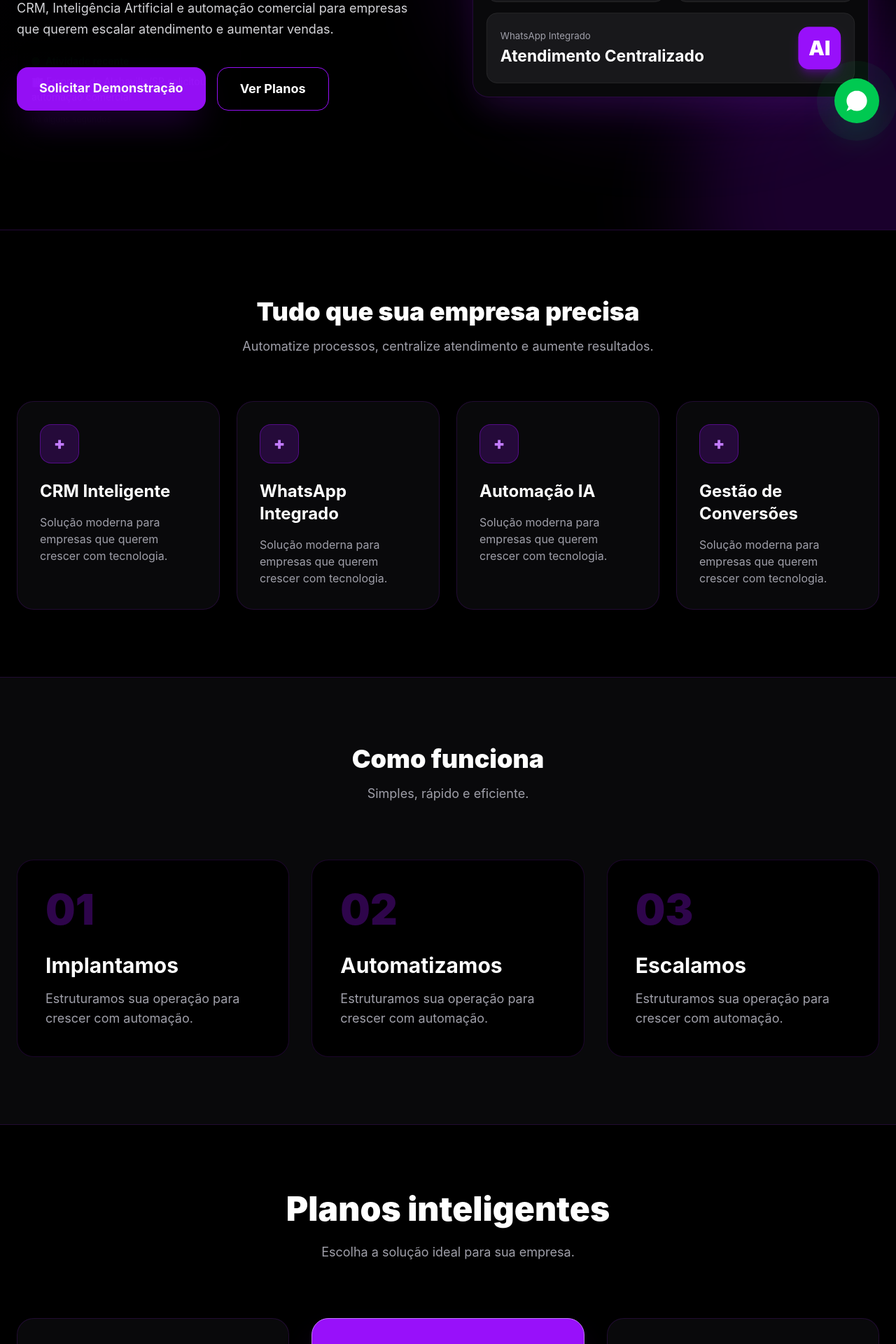
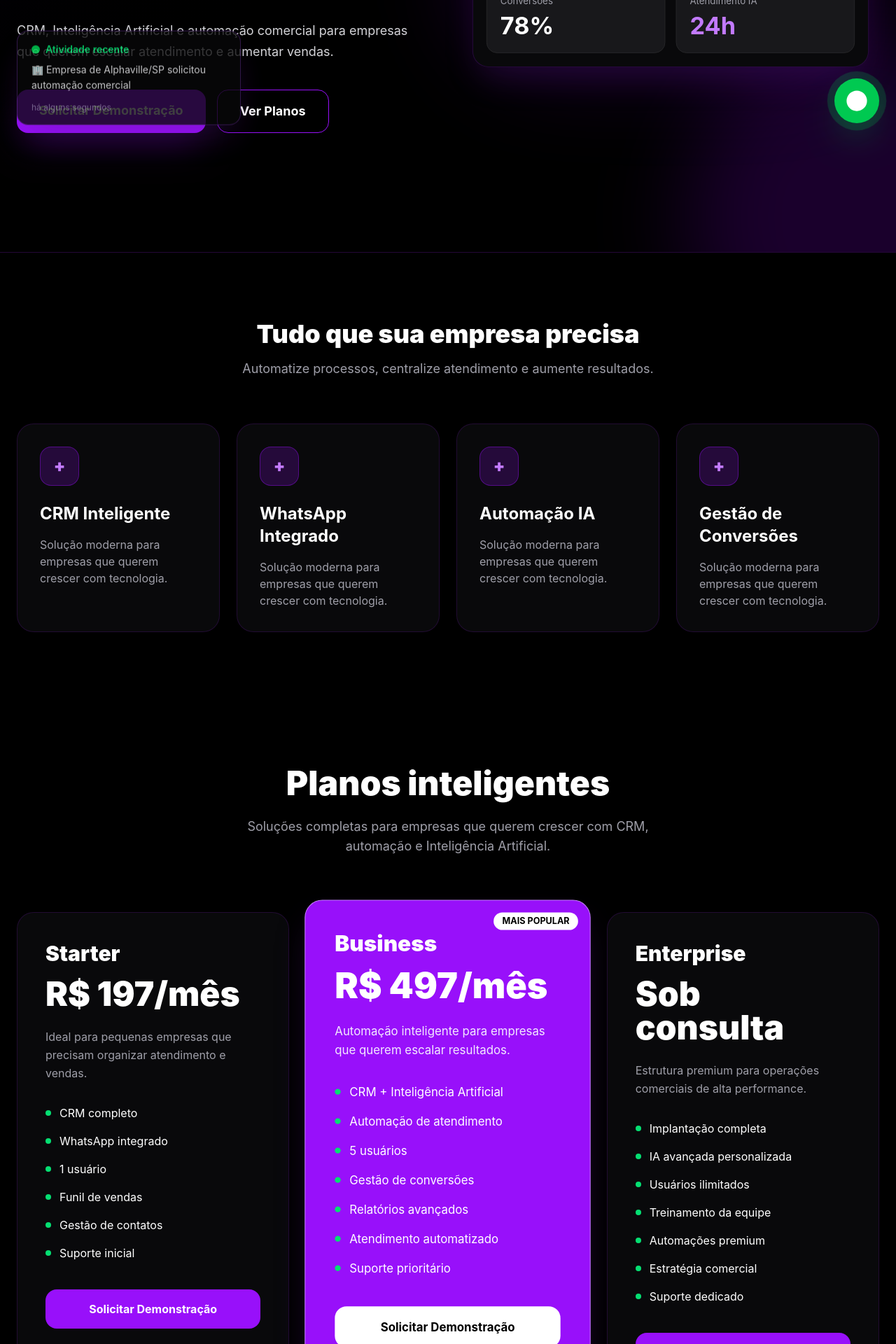
Before and after one commit to charlindiego-bot/chileno-systems, a React (Vite) app: page / in a window 1280 px wide. Shown: the part 600-2520 px from the top of the page at 70% size. Built offline with nearby package versions, Linux system fonts and the light colour scheme.

Commit message:
Atualização landing page premium

```diff
--- a/src/App.jsx
+++ b/src/App.jsx
@@ -1,7 +1,7 @@
 import { useEffect, useState } from 'react'
 import logo from './assets/logo.png'
 
-export default function ChilenoSystemsLandingPage() {
+export default function App() {
 
   const whatsappLink =
     'https://wa.me/5515920004506?text=Olá%20Diego,%20quero%20conhecer%20a%20Chileno%20Systems'
@@ -15,6 +15,11 @@ export default function ChilenoSystemsLandingPage() {
     '🏥 Clínica em Cerquilho/SP avaliando automação de atendimento',
     '🧠 Empresa de Tatuí/SP interessada em IA para vendas',
     '📊 Empresa de Boituva/SP solicitou proposta comercial',
+    '⚡ Empresa de Alphaville/SP iniciou avaliação do CRM',
+    '💼 Nova empresa em São Paulo/SP entrou em contato',
+    '🎉 Empresa de Sorocaba/SP contratou implantação completa',
+    '📝 Empresa de Jundiaí/SP solicitou demonstração de IA',
+    '🤝 Empresa de Indaiatuba/SP iniciou conversa sobre automação',
     '⚡ Empresa de Alphaville/SP iniciou avaliação do CRM',
     '💼 Nova empresa em São Paulo/SP entrou em contato',
     '🎉 Empresa de Sorocaba/SP contratou implantação completa',
@@ -94,22 +99,18 @@ export default function ChilenoSystemsLandingPage() {
   }, [])
 
   return (
-    <div className="min-h-screen bg-black text-white font-sans overflow-hidden scroll-smooth">
+    <div className="min-h-screen bg-black text-white font-sans overflow-hidden">
 
       {/* NAVBAR */}
       <header className="fixed top-0 left-0 w-full z-50 backdrop-blur-xl bg-black/70 border-b border-purple-900/20">
 
         <div className="max-w-7xl mx-auto px-6 py-2 flex items-center justify-between">
 
-          <div className="flex items-center gap-3">
-
           <img
             src={logo}
             alt="Chileno Systems"
             className="w-64 lg:w-72 drop-shadow-[0_0_25px_rgba(168,85,247,0.35)]"
           />
-
-          </div>
 
           <nav className="hidden lg:flex items-center gap-8 text-sm text-zinc-300">
 
@@ -173,12 +174,12 @@ export default function ChilenoSystemsLandingPage() {
 
       </div>
 
-      {/* WHATSAPP FLOAT */}
+      {/* BOTÃO WHATSAPP */}
       <a
         href={whatsappLink}
         target="_blank"
         rel="noopener noreferrer"
-        className="fixed bottom-6 right-6 z-50 group"
+        className="fixed bottom-6 right-6 z-50"
       >
 
         <div className="absolute inset-0 rounded-full bg-green-500 animate-ping opacity-30" />
@@ -190,7 +191,7 @@ export default function ChilenoSystemsLandingPage() {
             viewBox="0 0 32 32"
             className="w-9 h-9 fill-white"
           >
-            <path d="M16.004 3C8.82 3 3 8.82 3 16.004c0 2.823.902 5.438 2.438 7.57L3 29l5.617-2.367a12.944 12.944 0 0 0 7.387 2.305H16c7.184 0 13.004-5.82 13.004-13.004S23.184 3 16 3z" />
+            <path d="M16.004 3C8.82 3 3 8.82 3 16.004S8.82 29 16.004 29 29 23.18 29 16.004 23.18 3 16.004 3z" />
           </svg>
 
         </div>
@@ -198,7 +199,7 @@ export default function ChilenoSystemsLandingPage() {
       </a>
 
       {/* HERO */}
-      <section className="relative overflow-hidden border-b border-purple-900/40 pt-32">
+      <section className="relative overflow-hidden border-b border-purple-900/40 pt-40">
 
         <div className="absolute inset-0 bg-gradient-to-br from-purple-950/40 via-black to-black" />
 
@@ -269,14 +270,6 @@ export default function ChilenoSystemsLandingPage() {
 
             <div className="relative bg-zinc-950 border border-purple-800/30 rounded-3xl p-5 scale-95 shadow-2xl shadow-purple-900/30 w-full max-w-[620px]">
 
-              <div className="flex items-center gap-2 mb-6">
-
-                <div className="w-3 h-3 rounded-full bg-red-500" />
-                <div className="w-3 h-3 rounded-full bg-yellow-500" />
-                <div className="w-3 h-3 rounded-full bg-green-500" />
-
-              </div>
-
               <div className="grid gap-4">
 
                 <div className="bg-zinc-900 rounded-2xl p-5 border border-zinc-800">
@@ -313,30 +306,6 @@ export default function ChilenoSystemsLandingPage() {
 
                     <div className="text-4xl font-bold text-purple-400">
                       {hoursCount}h
-                    </div>
-
-                  </div>
-
-                </div>
-
-                <div className="bg-zinc-900 rounded-2xl p-5 border border-zinc-800">
-
-                  <div className="flex justify-between items-center">
-
-                    <div>
-
-                      <div className="text-zinc-400 text-sm">
-                        WhatsApp Integrado
-                      </div>
-
-                      <div className="text-2xl font-bold mt-1">
-                        Atendimento Centralizado
-                      </div>
-
-                    </div>
-
-                    <div className="w-16 h-16 rounded-2xl bg-purple-600 flex items-center justify-center text-3xl font-black shadow-lg shadow-purple-700/40">
-                      AI
                     </div>
 
                   </div>
@@ -405,61 +374,6 @@ export default function ChilenoSystemsLandingPage() {
 
       </section>
 
-      {/* COMO FUNCIONA */}
-      <section
-        id="como-funciona"
-        className="bg-zinc-950 border-y border-purple-900/30"
-      >
-
-        <div className="max-w-7xl mx-auto px-6 py-24">
-
-          <div className="text-center mb-20">
-
-            <h2 className="text-4xl font-black mb-4">
-              Como funciona
-            </h2>
-
-            <p className="text-zinc-400 text-lg">
-              Simples, rápido e eficiente.
-            </p>
-
-          </div>
-
-          <div className="grid lg:grid-cols-3 gap-8">
-
-            {[
-              'Implantamos',
-              'Automatizamos',
-              'Escalamos',
-            ].map((item, index) => (
-
-              <div
-                key={index}
-                className="bg-black rounded-3xl border border-purple-900/30 p-10 hover:border-purple-500 transition"
-              >
-
-                <div className="text-6xl font-black text-purple-600/30 mb-8">
-                  0{index + 1}
-                </div>
-
-                <h3 className="text-3xl font-bold mb-4">
-                  {item}
-                </h3>
-
-                <p className="text-zinc-400 text-lg">
-                  Estruturamos sua operação para crescer com automação.
-                </p>
-
-              </div>
-
-            ))}
-
-          </div>
-
-        </div>
-
-      </section>
-
       {/* PLANOS */}
       <section
         id="planos"
@@ -472,8 +386,9 @@ export default function ChilenoSystemsLandingPage() {
             Planos inteligentes
           </h2>
 
-          <p className="text-zinc-400 text-lg">
-            Escolha a solução ideal para sua empresa.
+          <p className="text-zinc-400 text-lg max-w-2xl mx-auto">
+            Soluções completas para empresas que querem crescer com CRM,
+            automação e Inteligência Artificial.
           </p>
 
         </div>
@@ -483,52 +398,87 @@ export default function ChilenoSystemsLandingPage() {
           {[
             {
               title: 'Starter',
-              price: 'R$ 97',
+              price: 'R$ 197/mês',
+              description:
+                'Ideal para pequenas empresas que precisam organizar atendimento e vendas.',
+
               features: [
                 'CRM completo',
                 'WhatsApp integrado',
                 '1 usuário',
+                'Funil de vendas',
+                'Gestão de contatos',
                 'Suporte inicial',
               ],
             },
+
             {
               title: 'Business',
-              price: 'R$ 297',
+              price: 'R$ 497/mês',
+              description:
+                'Automação inteligente para empresas que querem escalar resultados.',
+
               features: [
-                'CRM + IA',
-                'Automações',
+                'CRM + Inteligência Artificial',
+                'Automação de atendimento',
                 '5 usuários',
-                'Relatórios',
+                'Gestão de conversões',
+                'Relatórios avançados',
+                'Atendimento automatizado',
+                'Suporte prioritário',
               ],
             },
+
             {
               title: 'Enterprise',
               price: 'Sob consulta',
+              description:
+                'Estrutura premium para operações comerciais de alta performance.',
+
               features: [
                 'Implantação completa',
-                'IA avançada',
+                'IA avançada personalizada',
                 'Usuários ilimitados',
-                'Suporte premium',
+                'Treinamento da equipe',
+                'Automações premium',
+                'Estratégia comercial',
+                'Suporte dedicado',
               ],
             },
           ].map((plan, index) => (
 
             <div
               key={index}
-              className={`rounded-3xl p-10 border transition hover:-translate-y-2 duration-300 ${
+              className={`rounded-3xl p-10 border transition hover:-translate-y-2 duration-300 relative overflow-hidden ${
                 index === 1
-                  ? 'bg-purple-600 border-purple-400 shadow-2xl shadow-purple-900/40'
+                  ? 'bg-purple-600 border-purple-400 shadow-2xl shadow-purple-900/40 scale-105'
                   : 'bg-zinc-950 border-purple-900/30'
               }`}
             >
+
+              {index === 1 && (
+
+                <div className="absolute top-4 right-4 bg-white text-black text-xs font-bold px-3 py-1 rounded-full">
+                  MAIS POPULAR
+                </div>
+
+              )}
 
               <h3 className="text-3xl font-black mb-4">
                 {plan.title}
               </h3>
 
-              <div className="text-5xl font-black mb-8">
+              <div className="text-5xl font-black mb-6">
                 {plan.price}
               </div>
+
+              <p className={`mb-8 leading-relaxed ${
+                index === 1
+                  ? 'text-purple-100'
+                  : 'text-zinc-400'
+              }`}>
+                {plan.description}
+              </p>
 
               <div className="space-y-4 mb-10">
 
@@ -538,7 +488,9 @@ export default function ChilenoSystemsLandingPage() {
 
                     <div className="w-2 h-2 rounded-full bg-green-400" />
 
-                    <span>{feature}</span>
+                    <span>
+                      {feature}
+                    </span>
 
                   </div>
 
@@ -556,44 +508,12 @@ export default function ChilenoSystemsLandingPage() {
                     : 'bg-purple-600 hover:bg-purple-700'
                 }`}
               >
-                Solicitar
+                Solicitar Demonstração
               </a>
 
             </div>
 
           ))}
-
-        </div>
-
-      </section>
-
-      {/* CTA */}
-      <section className="relative overflow-hidden border-t border-purple-900/30">
-
-        <div className="absolute inset-0 bg-gradient-to-r from-purple-900/30 to-black" />
-
-        <div className="relative max-w-5xl mx-auto px-6 py-28 text-center">
-
-          <h2 className="text-5xl font-black leading-tight">
-            Sua empresa pronta para o próximo nível.
-          </h2>
-
-          <p className="mt-8 text-zinc-300 text-xl max-w-3xl mx-auto leading-relaxed">
-            Organize atendimento, automatize processos e aumente vendas.
-          </p>
-
-          <div className="mt-12">
-
-            <a
-              href={whatsappLink}
-              target="_blank"
-              rel="noopener noreferrer"
-              className="bg-purple-600 hover:bg-purple-700 transition px-10 py-5 rounded-2xl font-bold text-lg shadow-2xl shadow-purple-700/30 inline-block"
-            >
-              Solicitar Demonstração
-            </a>
-
-          </div>
 
         </div>
 
```
Lines whose indentation alone changed are shown as unchanged.
